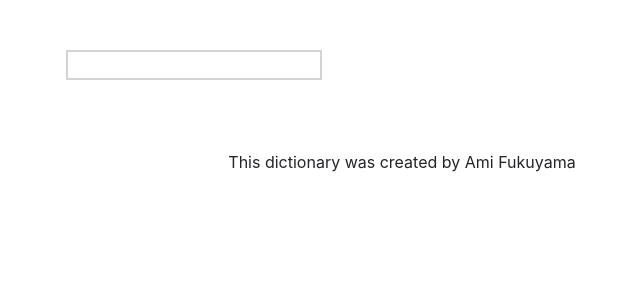
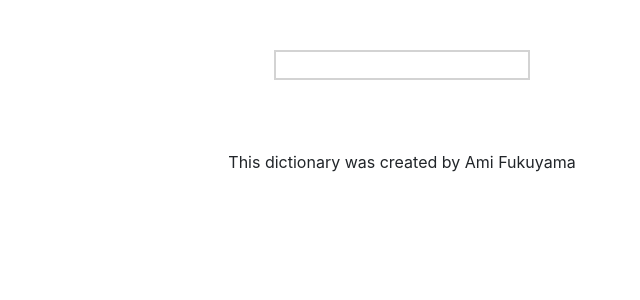
Before and after one commit to Ami0480/react-dictionary-project, a React (Create React App) app: page / in a window 1280 px wide. Shown: the top 300 px of the page, without its empty margins (238-878 px from the left). Built offline with nearby package versions, Linux system fonts and the light colour scheme; no server answers.

Commit message:
Changed dictionary css to center

```diff
--- a/src/Dictionary.css
+++ b/src/Dictionary.css
@@ -1,5 +1,4 @@
 .Dictionary {
-  max-width: 600px;
   margin: 50px;
   text-align: center;
 }
```
